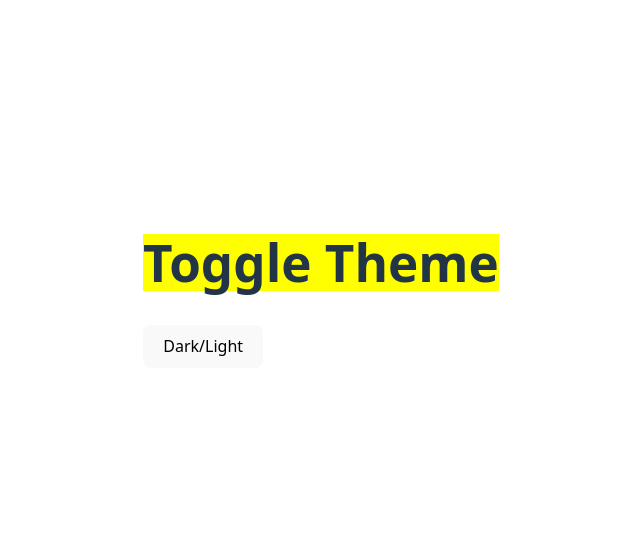
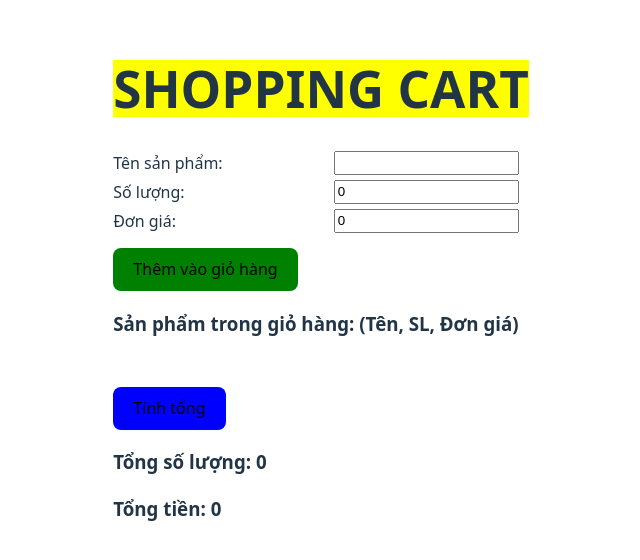
Before and after one commit to hj3j/PhamMinhChau_tuan10, a React (Vite) app in the folder lab10/: page / in a window 1280 px wide. Shown: the part 116-676 px from the top of the page, without its empty margins (319-959 px from the left). Built offline with nearby package versions, Linux system fonts and the light colour scheme.

Commit message:
4. Shopping cart

```diff
--- a/lab10/src/App.css
+++ b/lab10/src/App.css
@@ -13,3 +13,50 @@ body.light{
 body.dark{
   background-color: #000;
 }
+
+/* CART************************************************************************ */
+.cart input{
+  margin-right: 10px;
+}
+
+.cart .add{
+  background-color: green;
+  margin-top: 10px;
+}
+
+.cart .delete{
+  background-color: red;
+  margin-left: 20px;
+}
+
+.cart .update{
+  background-color: yellow;
+  margin-left: 20px;
+}
+
+.cart .total{
+  background-color: blue;
+  margin-top: 30px;
+}
+
+.cart span{
+  margin: 0px 10px;
+}
+
+.cart .infor {
+  display: flex;
+  justify-content: space-between;
+  width: 100%;
+  margin: 5px 0px;
+}
+
+.cart li{
+  display: flex;
+  justify-content: space-between;
+  margin: 5px 0px;
+}
+
+.cart h1{
+  display: flex;
+  justify-content: center;
+}
--- a/lab10/src/App.jsx
+++ b/lab10/src/App.jsx
@@ -6,6 +6,7 @@ import { createSlice } from '@reduxjs/toolkit'
 import Couter from './component/Couter'
 import ToDoList from './component/ToDoList'
 import ThemeToggle from './component/ThemeToggle'
+import Cart from './component/Cart'
 
 function App() {
 
@@ -18,7 +19,8 @@ function App() {
       <div>
         {/* <Couter/><br /> */}
         {/* <ToDoList/> */}
-        <ThemeToggle/>
+        {/* <ThemeToggle/> */}
+        <Cart/>
       </div>
 
     </>
--- /dev/null
+++ b/lab10/src/component/Cart.jsx
@@ -0,0 +1,105 @@
+import React, { useState } from 'react'
+import { useDispatch, useSelector } from 'react-redux'
+import {addItem, removeItem, updateQuantity} from "./redux/CartSlice"
+
+function Cart() {
+
+    const carts = useSelector((state) => state.cart)
+    const dispatch = useDispatch()
+    const [name, setName] = useState('')
+    const [quanlity, setQuanlity] = useState (0)
+    const [price, setPrice] = useState(0)
+    const [isEditing, setIsEditing] = useState(false)
+    const [totalQuantity, setTotalQuantity] = useState (0)
+    const [totalMoney, setTotalMoney] = useState(0)
+
+    const handleAdd = () => {
+        if (name.trim() && quanlity.trim() && price.trim()){
+            dispatch(addItem({
+                name: name,
+                quanlity: quanlity,
+                price: price
+            }))
+            setName('')
+            setQuanlity('')
+            setPrice('')
+        }
+    }
+
+    const handleUpdateQuantity = (quantityProduct) => {
+        setIsEditing(true)
+        setQuanlity(quantityProduct)
+    }
+
+    const handleSaveEdit = (id) =>{
+        dispatch(updateQuantity({
+            id: id,
+            quanlity: quanlity
+        }))
+        setIsEditing(false)
+    }
+
+    const handleTotal = () => {
+        let totalQuantity = 0
+        let totalMoney = 0
+        carts.forEach(cart => {
+            totalQuantity += Number(cart.quantityProduct)
+            totalMoney += Number(cart.quantityProduct) * Number(cart.priceProduct)
+        });
+
+        setTotalQuantity(totalQuantity)
+        setTotalMoney(totalMoney)
+    }
+
+
+
+  return (
+    <div className='cart'>
+
+        <h1 style={{backgroundColor:"yellow"}}>SHOPPING CART</h1>
+
+        <div className='infor'>
+            Tên sản phẩm:
+            <input type="text" value={name} onChange={(e)=>setName(e.target.value)}/>
+        </div>
+        <div  className='infor'>
+            Số lượng:
+            <input type="text" value={quanlity} onChange={(e)=>setQuanlity(e.target.value)}/>
+        </div>
+        <div  className='infor'>
+            Đơn giá:
+            <input type="text" value={price} onChange={(e)=> setPrice(e.target.value)}/>
+        </div>
+
+        <button className='add' onClick={()=>handleAdd()}>Thêm vào giỏ hàng</button>
+
+        <h3>Sản phẩm trong giỏ hàng: (Tên, SL, Đơn giá)</h3>
+
+        <ul>
+            {
+                carts.map(cart=>{
+                    return <li key= {cart.id}>
+                        <span >{cart.nameProduct}</span>
+
+                        {isEditing ? (
+                            <input value={quanlity} onChange={(e)=>setQuanlity(e.target.value)} onBlur = {()=>handleSaveEdit(cart.id)}/>
+                        ) : (
+                            <span>{cart.quantityProduct}</span>
+                        )}
+                        <span>{cart.priceProduct}</span>
+                        <button className='delete' onClick={()=>dispatch(removeItem(cart.id))}>Xóa</button>
+                        <button className='update' onClick={()=> handleUpdateQuantity(cart.quantityProduct)}>Chỉnh sửa</button>
+                    </li>
+                })
+            }
+        </ul>
+
+        <button className='total' onClick={()=>handleTotal()}>Tính tổng</button>
+        <h3>Tổng số lượng: {totalQuantity}</h3>
+        <h3>Tổng tiền: {totalMoney}</h3>
+
+    </div>
+  )
+}
+
+export default Cart
--- /dev/null
+++ b/lab10/src/component/redux/CartSlice.js
@@ -0,0 +1,32 @@
+import { createSlice } from "@reduxjs/toolkit";
+
+const CartSlice = createSlice({
+    name: 'cart',
+    initialState: [],
+    reducers: {
+        addItem: (state, action) => {
+            state.push({
+                id: Date.now(),
+                nameProduct: action.payload.name,
+                quantityProduct: action.payload.quanlity,
+                priceProduct : action.payload.price
+            })
+        },
+
+        removeItem: (state, action) => {
+            const index = state.findIndex(cartItem=> cartItem.id === action.payload.id)
+            state.splice(index, 1)
+        },
+
+        updateQuantity: (state, action) => {
+            const cartItem = state.find(cartItem=> cartItem.id === action.payload.id)
+            if(cartItem){
+                cartItem.quantityProduct =  action.payload.quanlity
+            }
+        }
+
+    }
+})
+
+export const {addItem, removeItem, updateQuantity} = CartSlice.actions
+export default CartSlice.reducer
--- a/lab10/src/component/redux/store.js
+++ b/lab10/src/component/redux/store.js
@@ -2,11 +2,13 @@ import { configureStore } from "@reduxjs/toolkit";
 import counterReducer from "./counterSlice";
 import todoReducer from "./todoSlice"
 import themeReducer from "./themeSlice"
+import cartReducer from "./CartSlice"
 
 export const store = configureStore({
     reducer:{
         counter: counterReducer,
         todo: todoReducer,
-        theme: themeReducer
+        theme: themeReducer,
+        cart: cartReducer
     }
 })
```
Also changed, not shown: 1 other file (tests, documents, lock files or other folders).
